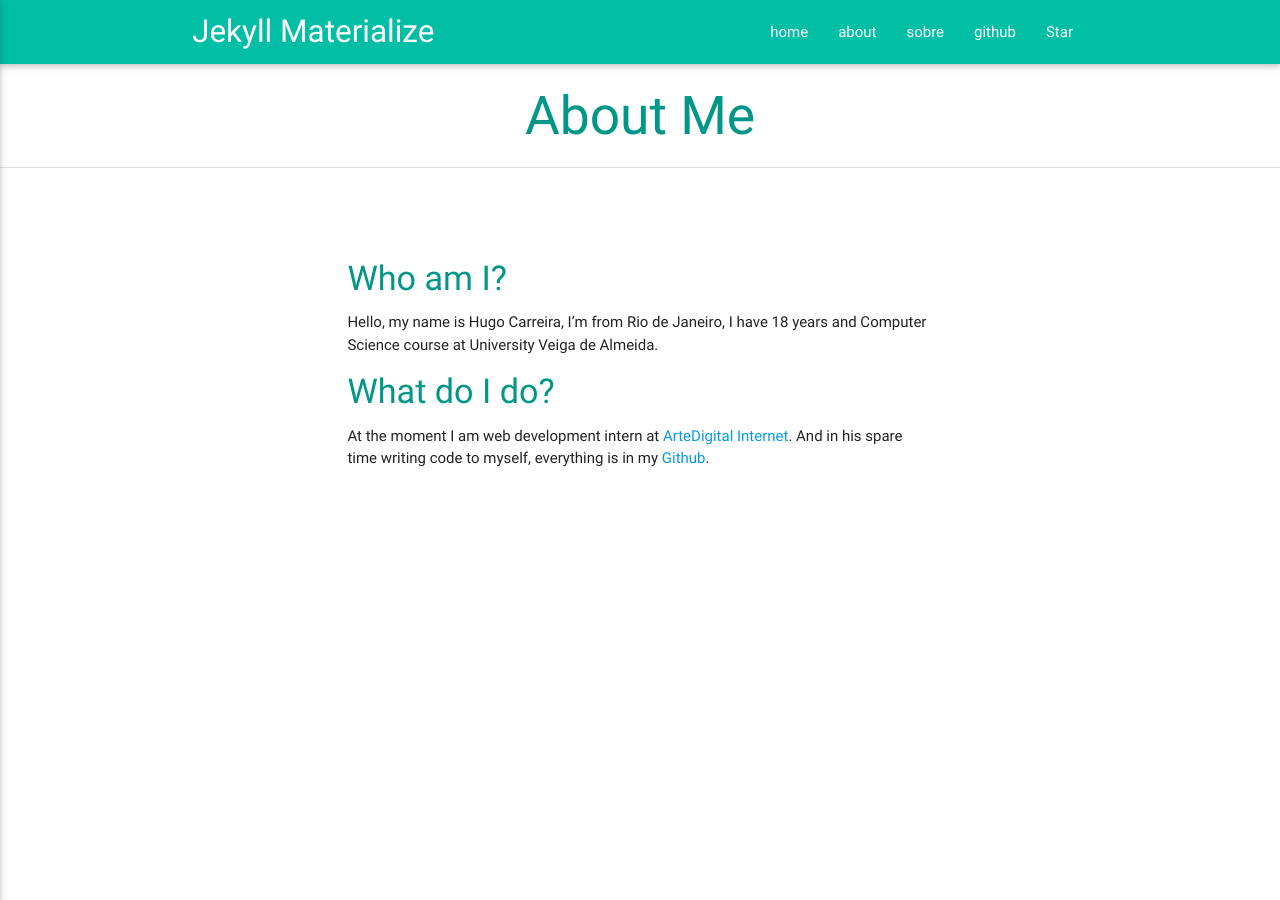
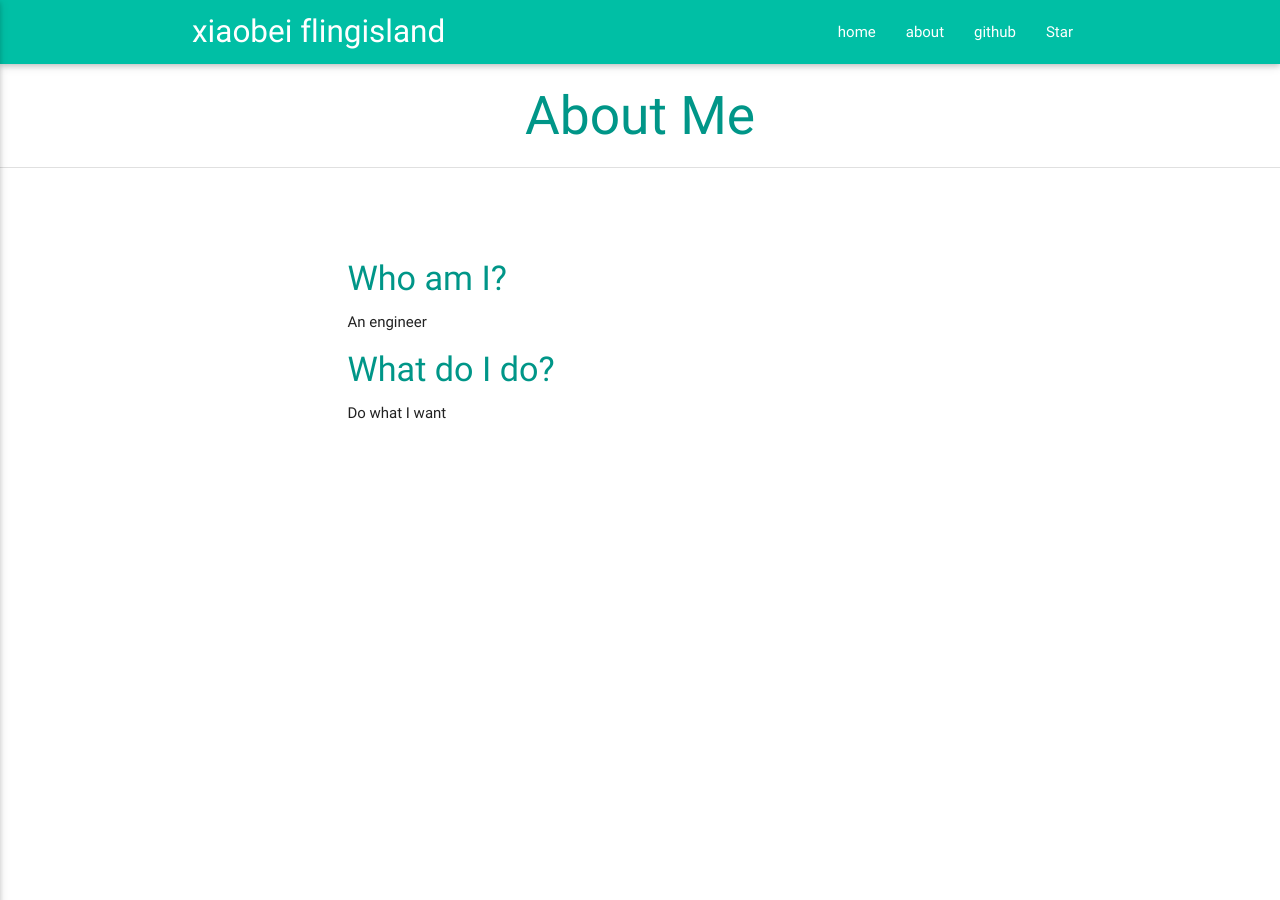
Before and after one commit to littlebadbay/littlebadbay.github.com, a Jekyll site: the page built from me/index.md, in a window 1280 px wide. Built offline with Jekyll 4.4.1, drawn with Linux system fonts in a browser that asks for light colours.

Commit message:
another theme

```diff
--- a/_config.yml
+++ b/_config.yml
@@ -1,17 +1,17 @@
 ---
-title: Jekyll Materialize
-email: your-email@domain.com
-author: hugocarreira
-author_github: hugocarreira
+title: xiaobei flingisland
+email: jjzyjj@gmail.com
+author: littlebadbay
+author_github: littlebadbay
 description: |
-  a simple theme for Jekyll using Materializecss
+  a free world
 baseurl: "/"
-url: http://hugocarreira.github.io/jekyll-materializecss
+url: http://littlebadbay.github.io/
 paginate: 12
 github:
-  user: hugocarreira
-  repository: jekyll-materializecss
-  url: http://hugocarreira.github.io/jekyll-materializecss/
+  user: littlebadbay
+  repository: littlebadbay.github.com
+  url: http://littlebadbay.github.io/
   status: true
 home_bgfile: bg.jpg
 sass:
--- a/_data/navigation.yml
+++ b/_data/navigation.yml
@@ -3,7 +3,5 @@
   url:
 - title: about
   url: me
-- title: sobre
-  url: me/pt-br
 - title: github
-  url: http://github.com/hugocarreira
+  url: http://github.com/littlebadbay
--- a/_layouts/default.html
+++ b/_layouts/default.html
@@ -3,7 +3,7 @@
 
     <head>
         <!--Import Google Icon Font-->
-      <link href="http://fonts.googleapis.com/icon?family=Material+Icons" rel="stylesheet">
+      <link href="http://fonts.useso.com/icon?family=Material+Icons" rel="stylesheet">
 
       <!--Import css files-->
       <link rel="stylesheet" href="{{ site.github.url }}/assets/css/styles.css">
--- a/me/index.md
+++ b/me/index.md
@@ -5,7 +5,7 @@ draft: false
 
 ---
 #### Who am I?
-Hello, my name is Hugo Carreira, I'm from Rio de Janeiro, I have 18 years and Computer Science course at University Veiga de Almeida.
+An engineer
 
 #### What do I do?
-At the moment I am web development intern at [ArteDigital Internet](http://www.artedigitalinternet.com.br). And in his spare time writing code to myself, everything is in my [Github](http://github.com/hugocarreira).
+Do what I want
```
